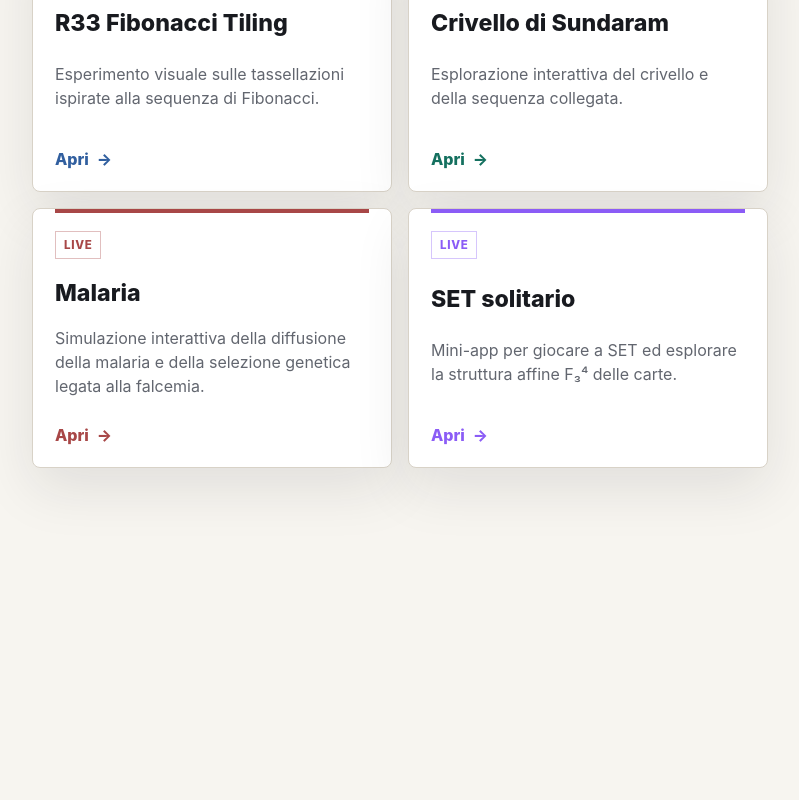
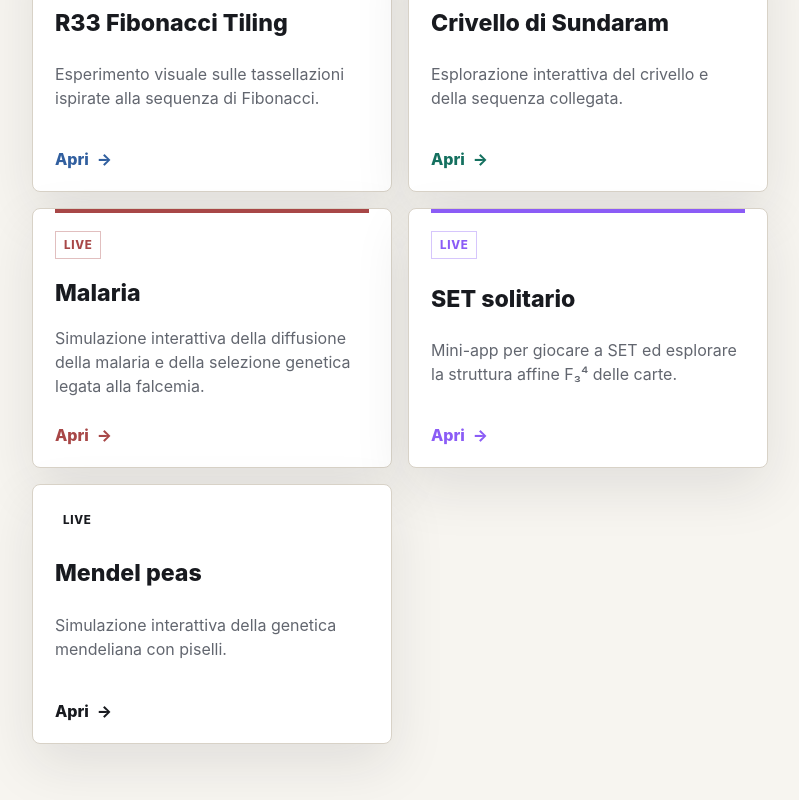
Before and after one commit to bennibeni/links-page, a Next.js app: page / in a window 1280 px wide. Shown: the part 338-1138 px from the top of the page, without its empty margins (92-891 px from the left). Before the commit the page ends 878 px from the top, so only its background shows below. Built offline with nearby package versions, Linux system fonts and the light colour scheme.

Commit message:
added Mendel peas

```diff
--- a/app/page.js
+++ b/app/page.js
@@ -30,6 +30,14 @@ const projects = [
     href: "https://set-affine-game.vercel.app/",
     status: "Live",
     accent: "purple",
+  },
+  {
+    name: "Mendel peas",
+    description:
+      "Simulazione interattiva della genetica mendeliana con piselli.",
+    href: "https://mendelpeas.vercel.app/",
+    status: "Live",
+    accent: "yellow",
   },
 ];
 
```
Also changed, not shown: spieghe.txt (added).
